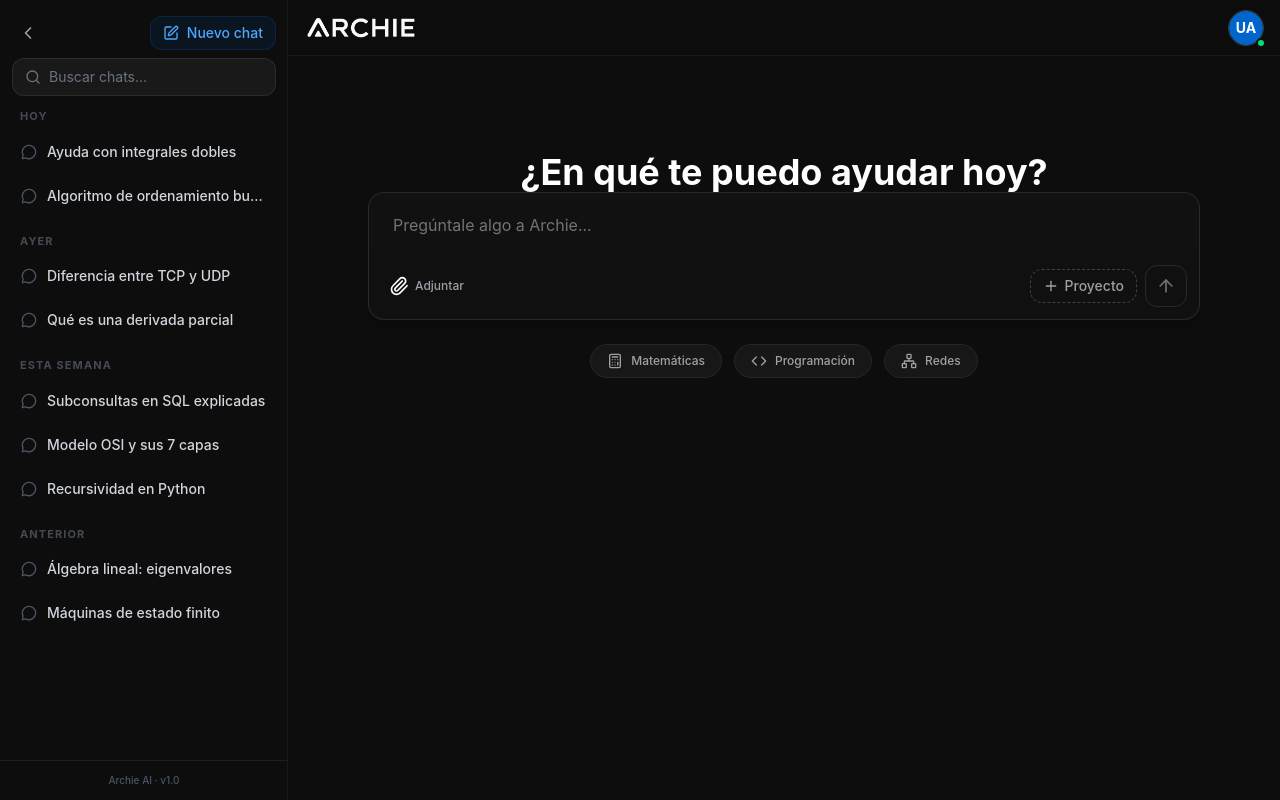
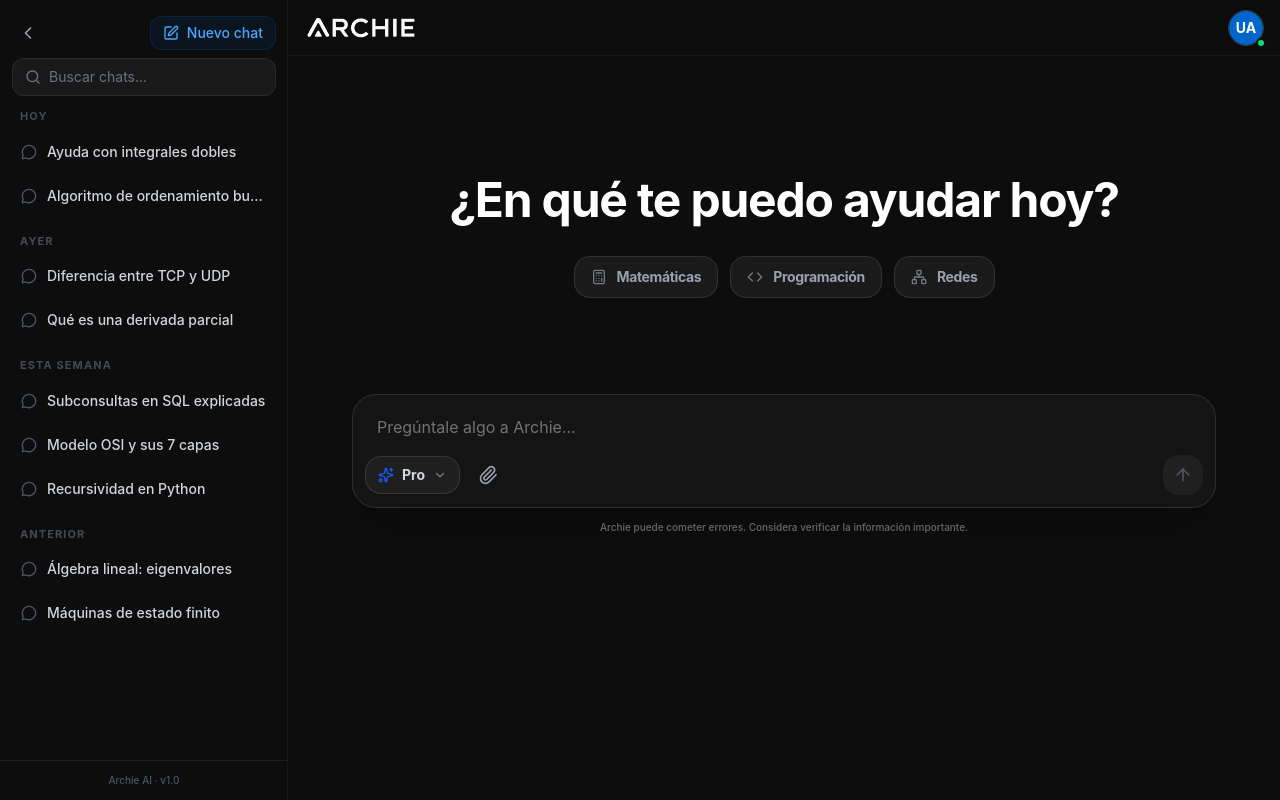
Before and after one commit to EduardoRivas25/Archie-web, a React (Vite) app: page /chat in a window 1280 px wide. Built offline with nearby package versions, Linux system fonts and the light colour scheme.

Commit message:
Mejora de chat modelos, Respuesta  meorada chatbot

```diff
--- a/src/components/v0-ai-chat.tsx
+++ b/src/components/v0-ai-chat.tsx
@@ -1,114 +1,191 @@
 "use client";
 
-import { useEffect, useRef, useCallback } from "react";
-import { useState } from "react";
+import { useEffect, useRef, useCallback, useState } from "react";
 import { Textarea } from "@/components/textarea";
 import { cn } from "@/lib/utils";
 import {
-    ImageIcon,
-    FileUp,
-    Figma,
-    MonitorIcon,
-    CircleUserRound,
     ArrowUpIcon,
     Paperclip,
-    PlusIcon,
     Code,
     Calculator,
-    Network
+    Network,
+    ChevronDown,
+    Zap,
+    Brain,
+    Star,
+    Check,
+    ChevronRight,
+    Sparkles
 } from "lucide-react";
+import archieLogo from "@/assets/Archie logo blanco.png";
+import { useTheme } from "@/context/ThemeContext";
+import {
+    DropdownMenu,
+    DropdownMenuContent,
+    DropdownMenuItem,
+    DropdownMenuTrigger,
+} from "@/components/dropdown-menu";
 
-interface UseAutoResizeTextareaProps {
-    minHeight: number;
-    maxHeight?: number;
+interface Message {
+    id: string;
+    role: "user" | "assistant";
+    content: string;
+    reasoning?: string;
+    model?: string;
 }
 
-function useAutoResizeTextarea({
-    minHeight,
-    maxHeight,
-}: UseAutoResizeTextareaProps) {
-    const textareaRef = useRef<HTMLTextAreaElement>(null);
-
-    const adjustHeight = useCallback(
-        (reset?: boolean) => {
-            const textarea = textareaRef.current;
-            if (!textarea) return;
-
-            if (reset) {
-                textarea.style.height = `${minHeight}px`;
-                return;
-            }
-
-            // Temporarily shrink to get the right scrollHeight
-            textarea.style.height = `${minHeight}px`;
-
-            // Calculate new height
-            const newHeight = Math.max(
-                minHeight,
-                Math.min(
-                    textarea.scrollHeight,
-                    maxHeight ?? Number.POSITIVE_INFINITY
-                )
-            );
-
-            textarea.style.height = `${newHeight}px`;
-        },
-        [minHeight, maxHeight]
-    );
-
-    useEffect(() => {
-        // Set initial height
-        const textarea = textareaRef.current;
-        if (textarea) {
-            textarea.style.height = `${minHeight}px`;
-        }
-    }, [minHeight]);
-
-    // Adjust height on window resize
-    useEffect(() => {
-        const handleResize = () => adjustHeight();
-        window.addEventListener("resize", handleResize);
-        return () => window.removeEventListener("resize", handleResize);
-    }, [adjustHeight]);
-
-    return { textareaRef, adjustHeight };
-}
-
-import { useTheme } from "@/context/ThemeContext";
+const MODELS = [
+    { id: "rapido", name: "Rápido", description: "Responde rápidamente", icon: Zap, color: "text-blue-400" },
+    { id: "pensar", name: "Pensar", description: "Resuelve problemas complejos", icon: Brain, color: "text-blue-500" },
+    { id: "pro", name: "Pro", description: "Matemáticas y programación avanzada", icon: Sparkles, color: "text-blue-600", isDefault: true },
+];
 
 export function VercelV0Chat() {
     const { theme } = useTheme();
     const [value, setValue] = useState("");
+    const [messages, setMessages] = useState<Message[]>([]);
+    const [selectedModel, setSelectedModel] = useState(MODELS.find(m => m.isDefault) || MODELS[0]);
+    const [isTyping, setIsTyping] = useState(false);
+
     const { textareaRef, adjustHeight } = useAutoResizeTextarea({
         minHeight: 60,
         maxHeight: 200,
     });
 
+    const messagesEndRef = useRef<HTMLDivElement>(null);
+
+    const scrollToBottom = () => {
+        messagesEndRef.current?.scrollIntoView({ behavior: "smooth" });
+    };
+
+    useEffect(() => {
+        scrollToBottom();
+    }, [messages, isTyping]);
+
+    const handleSendMessage = () => {
+        if (!value.trim()) return;
+
+        const userMsg: Message = {
+            id: Date.now().toString(),
+            role: "user",
+            content: value.trim(),
+        };
+
+        setMessages(prev => [...prev, userMsg]);
+        setValue("");
+        adjustHeight(true);
+        setIsTyping(true);
+
+        // Simulate AI response
+        setTimeout(() => {
+            const aiMsg: Message = {
+                id: (Date.now() + 1).toString(),
+                role: "assistant",
+                model: selectedModel.name,
+                content: `¡Hola! Soy Archie. He recibido tu mensaje: "${userMsg.content}". Estoy aquí para ayudarte con lo que necesites, ya sea matemáticas, programación o cualquier otro tema.`,
+            };
+            setMessages(prev => [...prev, aiMsg]);
+            setIsTyping(false);
+        }, 1500);
+    };
+
     const handleKeyDown = (e: React.KeyboardEvent<HTMLTextAreaElement>) => {
         if (e.key === "Enter" && !e.shiftKey) {
             e.preventDefault();
-            if (value.trim()) {
-                setValue("");
-                adjustHeight(true);
-            }
+            handleSendMessage();
         }
     };
 
     return (
-        <div className="flex flex-col items-center w-full max-w-4xl mx-auto p-4 space-y-4 md:space-y-8">
+        <div className="flex flex-col w-full max-w-4xl mx-auto min-h-full">
+            {/* Messages Area */}
+            {messages.length > 0 ? (
+                <div className="flex-1 space-y-8 pb-32">
+                    {messages.map((msg) => (
+                        <div key={msg.id} className={cn(
+                            "flex flex-col gap-3 group animate-in fade-in slide-in-from-bottom-2 duration-300",
+                            msg.role === "user" ? "items-end" : "items-start"
+                        )}>
+                            {msg.role === "assistant" && (
+                                <div className="flex items-center gap-2.5 mb-1">
+                                    <div className="w-8 h-8 flex items-center justify-center shrink-0">
+                                        <img src={archieLogo} alt="Archie" className="w-7 h-7 object-contain" />
+                                    </div>
+                                    <span className="text-xs font-bold tracking-widest opacity-80 uppercase text-blue-500">Archie {msg.model && `· ${msg.model}`}</span>
+                                </div>
+                            )}
+
+                            <div className={cn(
+                                "max-w-[85%] md:max-w-[75%] rounded-2xl px-4 py-3 text-sm md:text-base transition-all",
+                                msg.role === "user"
+                                    ? "bg-[#2d2d2d] text-white rounded-tr-none shadow-sm"
+                                    : "bg-transparent text-inherit"
+                            )}>
+                                <div className={cn(
+                                    "leading-relaxed",
+                                    msg.role === "assistant" ? (theme === 'dark' ? "text-gray-200" : "text-gray-800") : ""
+                                )}>
+                                    {msg.content}
+                                </div>
+                            </div>
+                        </div>
+                    ))}
+                    {isTyping && (
+                        <div className="flex items-start gap-3 animate-pulse">
+                            <div className="w-8 h-8 flex items-center justify-center shrink-0">
+                                <img src={archieLogo} alt="Archie" className="w-7 h-7 object-contain" />
+                            </div>
+                            <div className="flex gap-1 py-4 px-1">
+                                <div className="w-1.5 h-1.5 rounded-full bg-blue-500 animate-bounce" style={{ animationDelay: '0ms' }} />
+                                <div className="w-1.5 h-1.5 rounded-full bg-blue-500 animate-bounce" style={{ animationDelay: '150ms' }} />
+                                <div className="w-1.5 h-1.5 rounded-full bg-blue-500 animate-bounce" style={{ animationDelay: '300ms' }} />
+                            </div>
+                        </div>
+                    )}
+                    <div ref={messagesEndRef} />
+                </div>
+            ) : (
+                <div className="flex flex-col items-center space-y-8 py-10 md:py-20">
                     <h1 className={cn(
-                "text-2xl md:text-4xl font-bold mt-0 md:mt-10 mb-64 md:mb-0 transition-colors text-center",
+                        "text-2xl md:text-5xl font-bold transition-colors text-center tracking-tight",
                         theme === 'dark' ? "text-white" : "text-gray-900"
                     )}>
                         ¿En qué te puedo ayudar hoy?
                     </h1>
 
-            <div className="w-full">
+                    <div className="flex items-center justify-center gap-2 md:gap-3 flex-wrap max-w-2xl">
+                        <ActionButton
+                            icon={<Calculator className="w-4 h-4" />}
+                            label="Matemáticas"
+                            theme={theme}
+                            onClick={() => { setValue("Ayúdame con un problema de integrales"); }}
+                        />
+                        <ActionButton
+                            icon={<Code className="w-4 h-4" />}
+                            label="Programación"
+                            theme={theme}
+                            onClick={() => { setValue("Explícame cómo funciona un closure en JS"); }}
+                        />
+                        <ActionButton
+                            icon={<Network className="w-4 h-4" />}
+                            label="Redes"
+                            theme={theme}
+                            onClick={() => { setValue("¿Cuáles son las capas del modelo OSI?"); }}
+                        />
+                    </div>
+                </div>
+            )}
+
+            {/* Input Section - Persistent at bottom */}
             <div className={cn(
-                    "relative rounded-2xl border shadow-lg transition-colors overflow-hidden",
-                    theme === 'dark' ? "bg-[#111111] border-white/10" : "bg-white border-gray-200 shadow-xl"
+                "sticky bottom-0 w-full pt-4 pb-6 transition-all",
+                messages.length > 0 ? (theme === 'dark' ? "bg-gradient-to-t from-[#0d0d0d] via-[#0d0d0d]/95 to-transparent" : "bg-gradient-to-t from-gray-50 via-gray-50/95 to-transparent") : ""
             )}>
-                    <div className="overflow-y-auto">
+                <div className={cn(
+                    "relative rounded-3xl border shadow-2xl transition-all duration-300 ring-offset-0",
+                    theme === 'dark' ? "bg-[#161616]/95 border-white/10" : "bg-white border-gray-200"
+                )}>
+                    <div className="overflow-y-auto max-h-[200px]">
                         <Textarea
                             ref={textareaRef}
                             value={value}
@@ -119,107 +196,157 @@ export function VercelV0Chat() {
                             onKeyDown={handleKeyDown}
                             placeholder="Pregúntale algo a Archie..."
                             className={cn(
-                                "w-full px-4 py-4 md:px-6 md:py-5",
+                                "w-full px-6 py-5",
                                 "resize-none",
                                 "bg-transparent",
                                 "border-none",
                                 theme === 'dark' ? "text-white" : "text-gray-800",
                                 "focus:outline-none text-base md:text-lg",
                                 "focus-visible:ring-0 focus-visible:ring-offset-0",
-                                "placeholder:text-neutral-500 placeholder:text-sm md:placeholder:text-base",
+                                "placeholder:text-neutral-500 placeholder:text-base",
                                 "min-h-[60px]"
                             )}
-                            style={{
-                                overflow: "hidden",
-                            }}
+                            style={{ overflow: "hidden" }}
                         />
                     </div>
 
-                    <div className="flex items-center justify-between p-2 md:p-3 bg-black/5 dark:bg-white/5">
-                        <div className="flex items-center gap-1 md:gap-2">
-                            <button
-                                type="button"
+                    <div className="flex items-center justify-between px-3 pb-3">
+                        <div className="flex items-center gap-2">
+                            {/* Model Selector Dropdown */}
+                            <DropdownMenu>
+                                <DropdownMenuTrigger asChild>
+                                    <button className={cn(
+                                        "flex items-center gap-2 px-3 py-2 rounded-2xl transition-all border font-bold text-sm",
+                                        theme === 'dark' ? "bg-white/5 border-white/10 hover:bg-white/10 text-gray-300" : "bg-gray-100 border-gray-200 hover:bg-gray-200 text-gray-700"
+                                    )}>
+                                        <selectedModel.icon className={cn("w-4 h-4", selectedModel.color)} />
+                                        <span>{selectedModel.name}</span>
+                                        <ChevronDown className="w-3.5 h-3.5 opacity-50" />
+                                    </button>
+                                </DropdownMenuTrigger>
+                                <DropdownMenuContent align="start" className="w-[280px] p-2 rounded-2xl border-white/10 bg-[#1c1c1c] text-white">
+                                    <div className="px-2 py-1.5 text-[10px] font-bold text-gray-500 uppercase tracking-widest">Cambiar de modelo</div>
+                                    {MODELS.map((model) => (
+                                        <DropdownMenuItem
+                                            key={model.id}
+                                            onClick={() => setSelectedModel(model)}
                                             className={cn(
-                                    "p-2 rounded-xl transition-colors flex items-center gap-1.5",
-                                    theme === 'dark' ? "hover:bg-white/10" : "hover:bg-black/5"
+                                                "flex items-start gap-3 p-3 rounded-xl cursor-pointer hover:bg-white/5 transition-all",
+                                                selectedModel.id === model.id ? "bg-white/10" : ""
                                             )}
                                         >
-                                <Paperclip className={cn("w-4 h-4 md:w-5 md:h-5", theme === 'dark' ? "text-white" : "text-gray-500")} />
-                                <span className="text-xs font-medium text-zinc-400 hidden md:inline">
-                                    Adjuntar
-                                </span>
+                                            <model.icon className={cn("w-5 h-5 shrink-0 mt-0.5", model.color)} />
+                                            <div className="flex-1 min-w-0">
+                                                <div className="flex items-center justify-between">
+                                                    <span className="font-bold text-sm">{model.name}</span>
+                                                    {selectedModel.id === model.id && <Check className="w-4 h-4 text-blue-500" />}
+                                                </div>
+                                                <p className="text-[11px] text-gray-500 line-clamp-1">{model.description}</p>
+                                            </div>
+                                        </DropdownMenuItem>
+                                    ))}
+                                </DropdownMenuContent>
+                            </DropdownMenu>
+
+                            <button className={cn(
+                                "p-2.5 rounded-full transition-colors",
+                                theme === 'dark' ? "text-gray-400 hover:text-white hover:bg-white/5" : "text-gray-500 hover:text-gray-900 hover:bg-black/5"
+                            )}>
+                                <Paperclip className="w-5 h-5" />
                             </button>
                         </div>
+
                         <div className="flex items-center gap-2">
                              <button
-                                type="button"
+                                onClick={handleSendMessage}
+                                disabled={!value.trim() || isTyping}
                                 className={cn(
-                                    "px-3 py-1.5 rounded-xl text-xs md:text-sm font-medium transition-all border border-dashed flex items-center gap-1.5",
-                                    theme === 'dark' ? "text-zinc-400 border-zinc-700 hover:border-zinc-600 hover:bg-zinc-800" : "text-gray-500 border-gray-300 hover:border-gray-400 hover:bg-gray-50"
+                                    "p-2.5 rounded-2xl transition-all flex items-center justify-center",
+                                    value.trim() && !isTyping
+                                        ? "bg-[#0066cc] text-white shadow-lg shadow-blue-500/20"
+                                        : theme === 'dark' ? "text-gray-600 bg-white/5" : "text-gray-400 bg-gray-100"
                                 )}
                             >
-                                <PlusIcon className="w-3.5 h-3.5 md:w-4 md:h-4" />
-                                <span>Proyecto</span>
-                            </button>
-                            <button
-                                type="button"
-                                className={cn(
-                                    "p-2 md:p-2.5 rounded-xl transition-all border flex items-center justify-center",
-                                    value.trim()
-                                        ? "bg-[#0066cc] text-white border-[#0066cc] shadow-lg shadow-blue-500/20"
-                                        : theme === 'dark' ? "text-zinc-500 border-white/10" : "text-gray-400 border-gray-200"
-                                )}
-                            >
-                                <ArrowUpIcon
-                                    className="w-4 h-4 md:w-5 md:h-5"
-                                />
-                                <span className="sr-only">Enviar</span>
+                                <ArrowUpIcon className="w-5 h-5" />
                             </button>
                         </div>
                     </div>
                 </div>
-
-                <div className="flex items-center justify-center gap-2 md:gap-3 mt-6 flex-wrap">
-                    <ActionButton
-                        icon={<Calculator className="w-4 h-4" />}
-                        label="Matemáticas"
-                        theme={theme}
-                    />
-                    <ActionButton
-                        icon={<Code className="w-4 h-4" />}
-                        label="Programación"
-                        theme={theme}
-                    />
-                    <ActionButton
-                        icon={<Network className="w-4 h-4" />}
-                        label="Redes"
-                        theme={theme}
-                    />
-                </div>
+                <p className="text-[10px] text-center mt-3 opacity-40 font-medium">Archie puede cometer errores. Considera verificar la información importante.</p>
             </div>
         </div>
     );
 }
 
-interface ActionButtonProps {
-    icon: React.ReactNode;
-    label: string;
-    theme: string;
+function ReasoningBlock({ reasoning, theme }: { reasoning: string, theme: string }) {
+    const [isOpen, setIsOpen] = useState(false);
+    return (
+        <div className="mb-4">
+            <button
+                onClick={() => setIsOpen(!isOpen)}
+                className={cn(
+                    "flex items-center gap-2 text-xs font-bold transition-all py-1.5 px-3 rounded-lg border",
+                    theme === 'dark' ? "bg-white/5 border-white/10 text-gray-400 hover:bg-white/10" : "bg-gray-50 border-gray-200 text-gray-600 hover:bg-gray-100"
+                )}
+            >
+                <ChevronRight className={cn("w-3.5 h-3.5 transition-transform duration-200", isOpen ? "rotate-90" : "")} />
+                <Sparkles className="w-3.5 h-3.5 text-blue-400" />
+                Mostrar razonamiento
+            </button>
+            {isOpen && (
+                <div className={cn(
+                    "mt-2 pl-4 py-3 border-l-2 text-xs md:text-sm leading-relaxed italic animate-in slide-in-from-top-1 duration-200",
+                    theme === 'dark' ? "border-white/10 text-gray-500" : "border-gray-200 text-gray-400"
+                )}>
+                    {reasoning}
+                </div>
+            )}
+        </div>
+    );
 }
 
-function ActionButton({ icon, label, theme }: ActionButtonProps) {
+function ActionButton({ icon, label, theme, onClick }: { icon: React.ReactNode; label: string; theme: string; onClick: () => void }) {
     return (
         <button
             type="button"
+            onClick={onClick}
             className={cn(
-                "flex items-center gap-2 px-4 py-2 rounded-full border transition-all",
+                "flex items-center gap-2.5 px-4 py-2.5 rounded-2xl border transition-all active:scale-95",
                 theme === 'dark'
-                    ? "bg-neutral-900 hover:bg-neutral-800 border-neutral-800 text-neutral-400 hover:text-white"
-                    : "bg-white hover:bg-gray-50 border-gray-200 text-gray-500 hover:text-gray-900 shadow-sm"
+                    ? "bg-[#1a1a1a] hover:bg-[#252525] border-white/10 text-gray-400 hover:text-white"
+                    : "bg-white hover:bg-gray-50 border-gray-200 text-gray-600 hover:text-gray-900 shadow-sm"
             )}
         >
-            {icon}
-            <span className="text-xs font-medium">{label}</span>
+            <span className="opacity-70">{icon}</span>
+            <span className="text-sm font-bold tracking-tight">{label}</span>
         </button>
     );
 }
+
+function useAutoResizeTextarea({ minHeight, maxHeight }: { minHeight: number; maxHeight?: number }) {
+    const textareaRef = useRef<HTMLTextAreaElement>(null);
+    const adjustHeight = useCallback((reset?: boolean) => {
+        const textarea = textareaRef.current;
+        if (!textarea) return;
+        if (reset) {
+            textarea.style.height = `${minHeight}px`;
+            return;
+        }
+        textarea.style.height = `${minHeight}px`;
+        const newHeight = Math.max(minHeight, Math.min(textarea.scrollHeight, maxHeight ?? Number.POSITIVE_INFINITY));
+        textarea.style.height = `${newHeight}px`;
+    }, [minHeight, maxHeight]);
+
+    useEffect(() => {
+        const textarea = textareaRef.current;
+        if (textarea) textarea.style.height = `${minHeight}px`;
+    }, [minHeight]);
+
+    useEffect(() => {
+        const handleResize = () => adjustHeight();
+        window.addEventListener("resize", handleResize);
+        return () => window.removeEventListener("resize", handleResize);
+    }, [adjustHeight]);
+
+    return { textareaRef, adjustHeight };
+}
```
Lines whose indentation alone changed are shown as unchanged.
